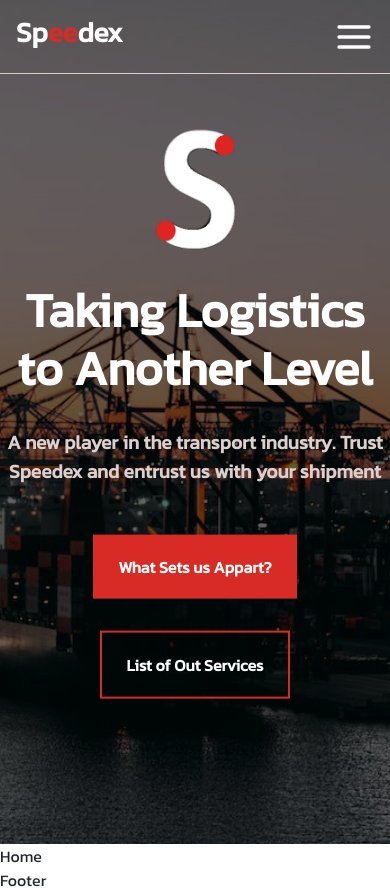
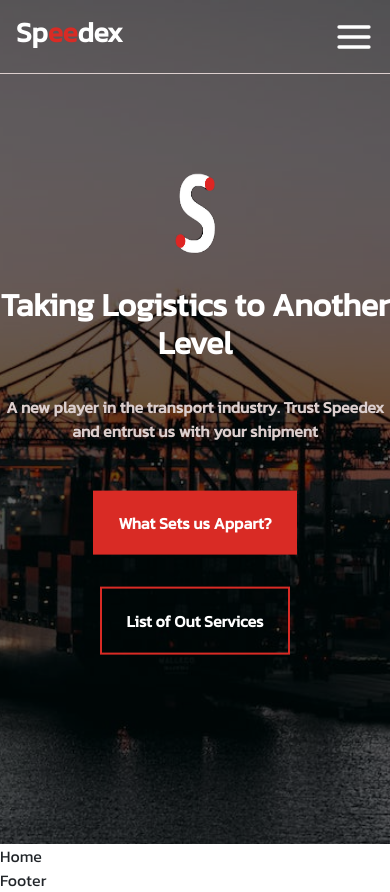
Before and after one commit to Slowinskip/speedex-transport-webside, a React (Create React App) app: page / in a window 390 px wide. Built offline with nearby package versions, Linux system fonts and the light colour scheme.

Commit message:
Add media display to banner

```diff
--- a/src/components/views/Banner/Banner.module.scss
+++ b/src/components/views/Banner/Banner.module.scss
@@ -35,17 +35,27 @@
   img {
     width: 80px;
     height: 120px;
+    @media (max-width: 500px) {
+      width: 40px;
+      height: 80px;
+    }
   }
   h1 {
     font-weight: 900;
     font-size: 3rem;
     margin-top: 2rem;
+    @media (max-width: 500px) {
+      font-size: 2rem;
+    }
   }
   p {
     color: $grey-color;
     font-weight: 700;
     font-size: 1.2rem;
     margin: 2rem 0;
+    @media (max-width: 500px) {
+      font-size: 1rem;
+    }
   }
 
   .content_btn {
```
